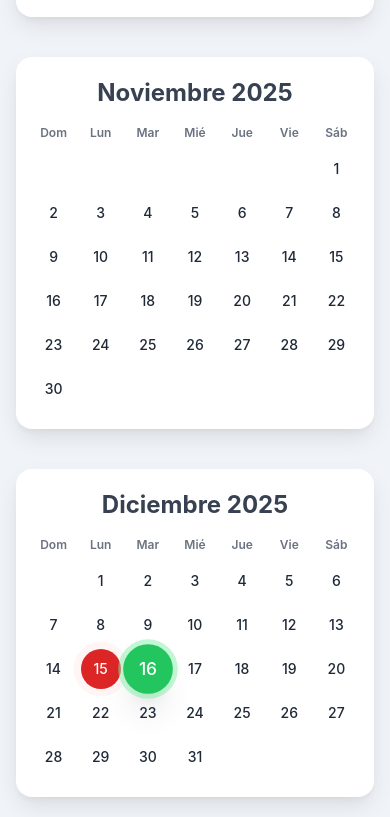
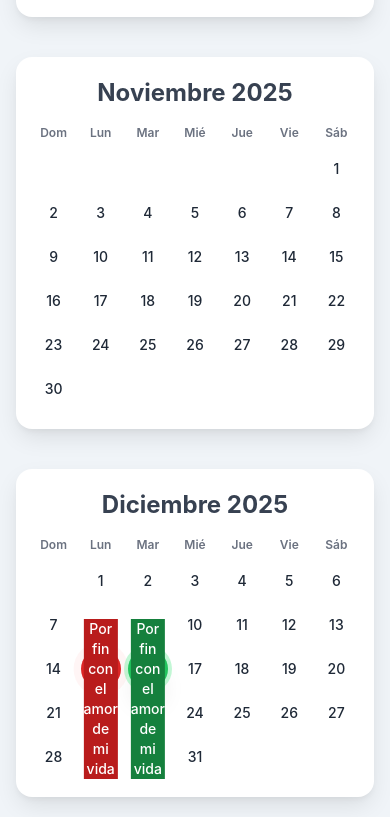
Before and after one commit to emprender2026/calendariodemor, a plain HTML site: page index.html in a window 390 px wide. Shown: the part 539-1356 px from the top of the page. Drawn offline with nearby package versions, Linux system fonts and the light colour scheme.

Commit message:
Update index.html

```diff
--- a/index.html
+++ b/index.html
@@ -6,6 +6,8 @@
     <title>Calendario Multi-Mes Interactivo</title>
     <!-- Carga de Tailwind CSS -->
     <script src="https://cdn.tailwindcss.com"></script>
+    <!-- Carga de Canvas Confetti para el efecto de celebración -->
+    <script src="https://cdn.jsdelivr.net/npm/canvas-confetti@1.6.0/dist/confetti.browser.min.js"></script>
     <style>
         /* Configuración de la fuente y estilos generales */
         body {
@@ -52,7 +54,7 @@
             }
         }
 
-        /* --- Animaciones y Estilos Custom (Manteniendo las de la versión anterior) --- */
+        /* --- Animaciones y Estilos Custom --- */
 
         /* Keyframes para la animación de la 'X' */
         @keyframes drawX {
@@ -69,14 +71,13 @@
             display: flex;
             align-items: center;
             justify-content: center;
-            /* Optimización: Tamaño de celda dinámico */
             height: 2.5rem;
             width: 2.5rem;
             margin-left: auto;
             margin-right: auto;
             border-radius: 9999px;
             transition: all 0.3s;
-            overflow: hidden; /* <-- FIX CLAVE: Asegura que la 'X' no se salga del círculo */
+            overflow: hidden;
         }
         @media (min-width: 640px) { /* sm:breakpoint */
             .line-through-x {
@@ -93,7 +94,7 @@
             top: 50%;
             left: 50%;
             transform-origin: center center;
-            width: 150%; /* <-- AJUSTE CLAVE: Se incrementa para asegurar que cubra la diagonal */
+            width: 150%;
             height: 2px;
             background-color: #ef4444; /* Rojo para la X */
             border-radius: 1px;
@@ -137,6 +138,33 @@
         .animate-party {
             animation: party 0.7s infinite alternate;
         }
+
+        /* Estilo para la etiqueta flotante */
+        .tooltip-tag {
+            position: absolute;
+            top: -40px;
+            left: 50%;
+            transform: translate(-50%, 0); /* Mover horizontalmente para centrar */
+            text-white;
+            text-xs;
+            font-semibold;
+            px-2;
+            py-1;
+            rounded-lg;
+            shadow-xl;
+            whitespace-nowrap;
+            transition: opacity 0.3s;
+            z-index: 10;
+        }
+
+        /* Aseguramos que las etiquetas sean visibles en móvil (no solo en hover) */
+        @media (max-width: 639px) { /* sm:breakpoint */
+            .group .tooltip-tag {
+                opacity: 1 !important;
+                /* Pequeño ajuste para que no se superponga */
+                top: -30px;
+            }
+        }
     </style>
 </head>
 <body>
@@ -168,6 +196,9 @@
         const currentYear = todayDate.getFullYear();
         const currentMonth = todayDate.getMonth(); // 0-11
         const currentDay = todayDate.getDate();    // 1-31
+
+        // Condición para activar la animación de fiesta y el confetti
+        const IS_CELEBRATION_MOMENT = (currentYear === TARGET_YEAR && currentMonth === 11 && currentDay === SPECIAL_DAY);
 
         /**
          * Renderiza un mes específico en el contenedor principal.
@@ -249,14 +280,24 @@
                     // Día de Alarma (15 de Dic): Rojo, con sombra y mensaje
                     styleClass = `${baseClass} !text-white !bg-red-600 shadow-xl ring-4 ring-red-300/50 cursor-pointer animate-alarm group`;
 
-                    // Mensaje flotante (Tooltip) al pasar el mouse (se ajusta al centro)
+                    // Etiqueta flotante con texto actualizado
                     const alarmMsg = document.createElement('div');
-                    alarmMsg.textContent = '¡Día Especial! ¡Solo horas del encuentro!';
-                    alarmMsg.className = 'absolute top-[-40px] left-1/2 transform -translate-x-1/2 bg-red-700 text-white text-xs font-semibold px-2 py-1 rounded-lg shadow-xl whitespace-nowrap opacity-0 group-hover:opacity-100 transition-opacity duration-300 z-10';
+                    alarmMsg.textContent = 'Por fin con el amor de mi vida';
+                    alarmMsg.className = 'tooltip-tag bg-red-700 opacity-0 group-hover:opacity-100';
                     dayCell.appendChild(alarmMsg);
                 } else if (isSpecialDay) {
-                    // Día Especial (16 de Dic): Animación de fiesta
-                    styleClass = `${baseClass} !text-white !bg-green-500 shadow-xl ring-4 ring-green-300/50 cursor-pointer transform scale-125 animate-party`;
+                    // Día Especial (16 de Dic)
+
+                    // Aplicar animación solo si es el día de la celebración
+                    const partyAnimationClass = IS_CELEBRATION_MOMENT ? 'animate-party transform scale-125' : '';
+
+                    styleClass = `${baseClass} !text-white !bg-green-500 shadow-xl ring-4 ring-green-300/50 cursor-pointer ${partyAnimationClass} group`;
+
+                    // Etiqueta flotante con texto actualizado
+                    const partyMsg = document.createElement('div');
+                    partyMsg.textContent = 'Por fin con el amor de mi vida';
+                    partyMsg.className = 'tooltip-tag bg-green-700 opacity-0 group-hover:opacity-100';
+                    dayCell.appendChild(partyMsg);
                 } else {
                     // Días futuros normales
                     styleClass = `${baseClass}`;
@@ -278,6 +319,25 @@
             for (let i = 9; i <= 11; i++) {
                 renderMonth(i, TARGET_YEAR);
             }
+
+            // --- Activación del Confeti el 16 de Diciembre ---
+            if (IS_CELEBRATION_MOMENT && typeof confetti !== 'undefined') {
+                setTimeout(() => {
+                    // Lanzar confeti desde el centro inferior
+                    confetti({
+                        particleCount: 200,
+                        spread: 180,
+                        origin: { y: 0.6 }
+                    });
+                    // Segundo lanzamiento para hacerlo más espectacular
+                    confetti({
+                        particleCount: 150,
+                        spread: 120,
+                        origin: { y: 0.8 },
+                        angle: 90
+                    });
+                }, 500); // Pequeño retraso para asegurar que la página cargue
+            }
         }
 
         // Ejecutar el renderizado al cargar el documento
```
